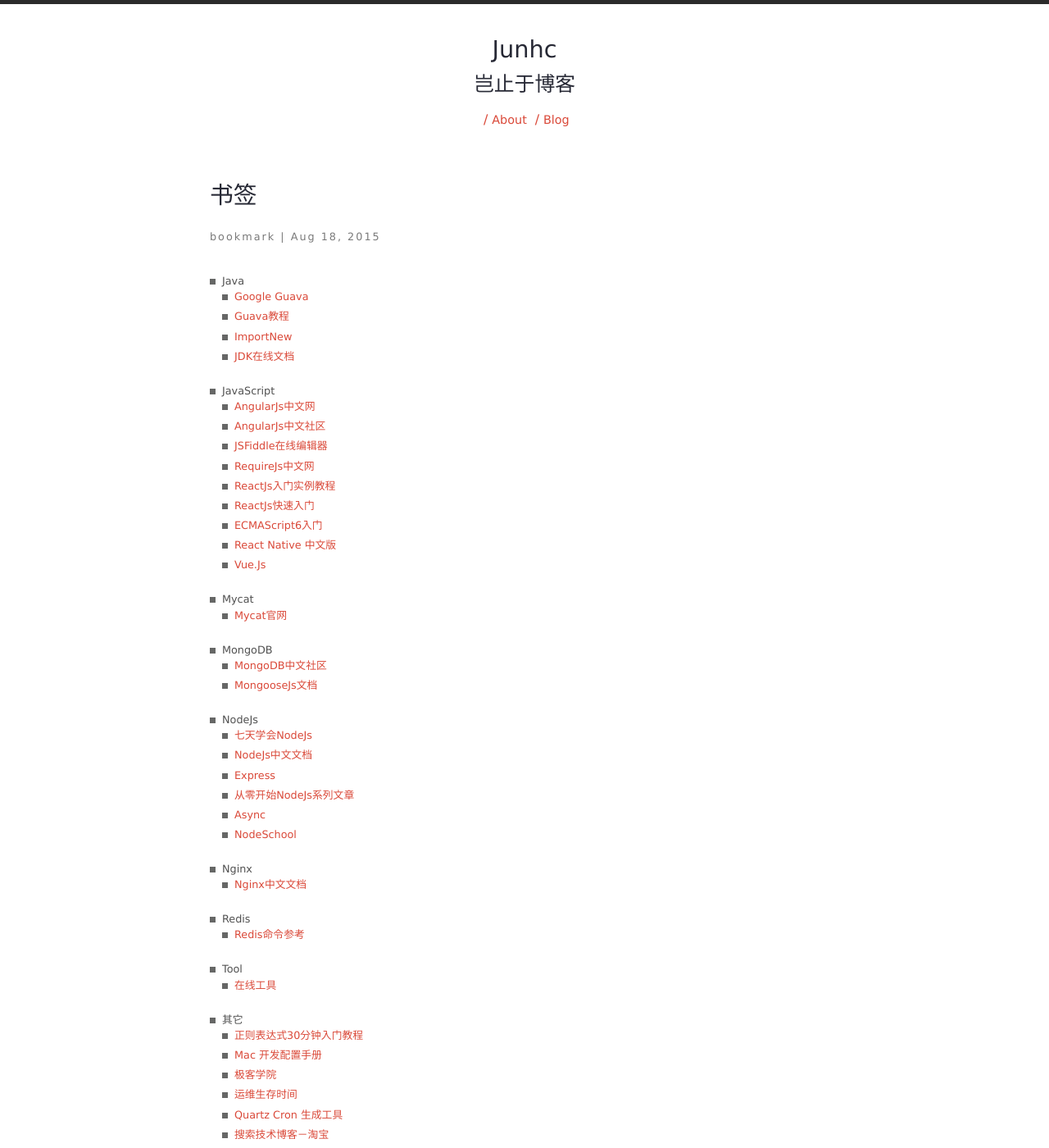
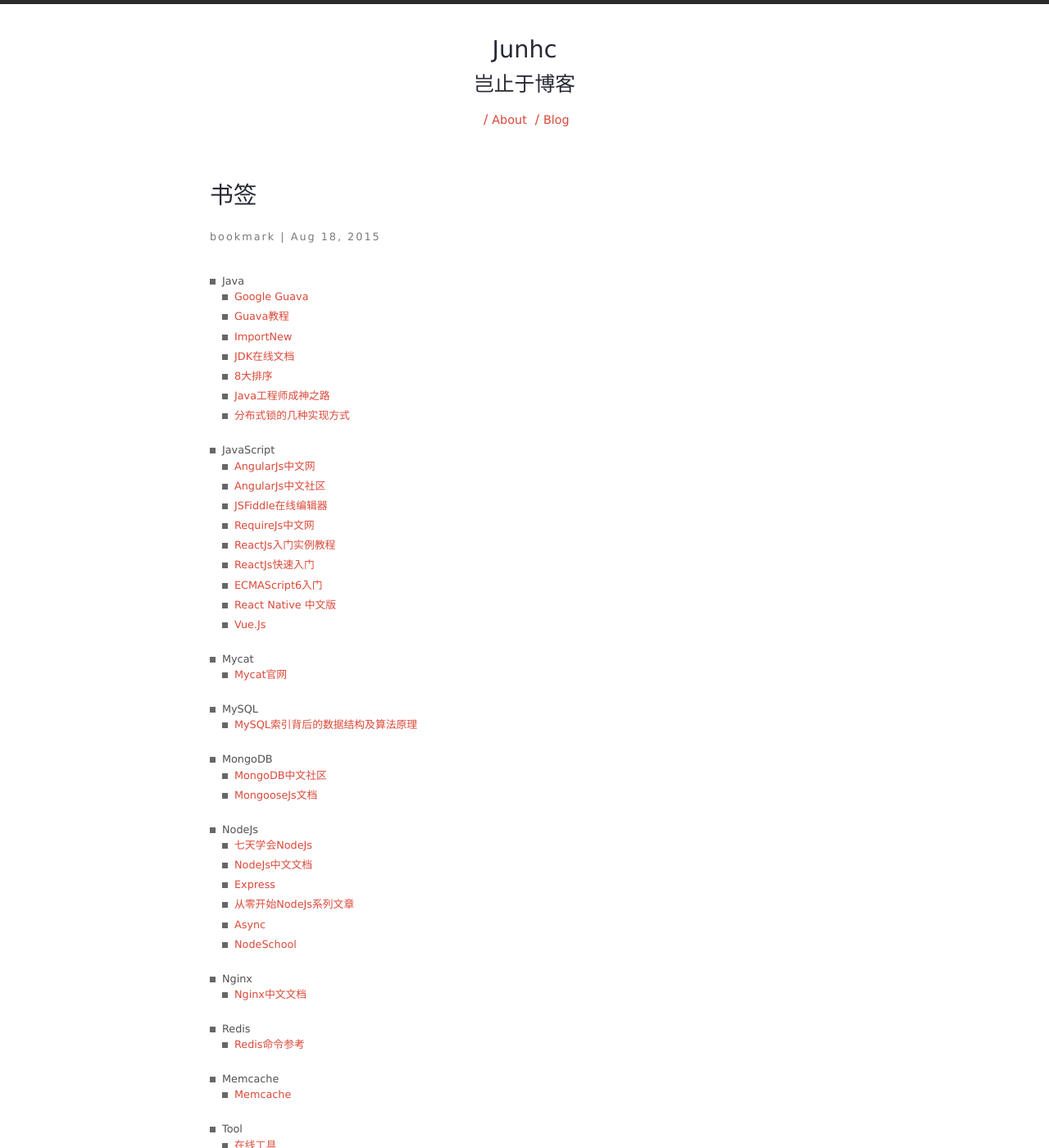
Before and after one commit to junhc/junhc.github.io, a Jekyll site: the page built from _posts/2015-08-18-bookmark.md, in a window 1280 px wide and 1400 px high. Shown: the whole window at 82% size. Built offline with Jekyll 4.4.1, drawn with Linux system fonts in a browser that asks for light colours; Markdown is read by kramdown in place of the engine named in the settings; comment, search, counter and statistics services are not loaded.

Commit message:
Update 2015-08-18-bookmark.md

```diff
--- a/_posts/2015-08-18-bookmark.md
+++ b/_posts/2015-08-18-bookmark.md
@@ -13,6 +13,9 @@ permalink: bookmark
   * [Guava教程](http://www.yiibai.com/guava/)
   * [ImportNew](http://www.importnew.com/)
   * [JDK在线文档](http://tool.oschina.net/apidocs/apidoc?api=jdk-zh)
+  * [8大排序](http://blog.csdn.net/without0815/article/details/7697916)
+  * [Java工程师成神之路](http://www.hollischuang.com/archives/489)
+  * [分布式锁的几种实现方式](https://my.oschina.net/90888/blog/828948)
 * JavaScript
   * [AngularJs中文网](http://www.apjs.net/)
   * [AngularJs中文社区](http://angularjs.cn/T006)
@@ -25,6 +28,8 @@ permalink: bookmark
   * [Vue.Js](http://cn.vuejs.org/)
 * Mycat
   * [Mycat官网](http://www.mycat.org.cn/)
+* MySQL
+  * [MySQL索引背后的数据结构及算法原理](http://blog.codinglabs.org/articles/theory-of-mysql-index.html)
 * MongoDB
   * [MongoDB中文社区](http://www.mongoing.com/)
   * [MongooseJs文档](http://mongoosejs.com/)
@@ -39,6 +44,8 @@ permalink: bookmark
   * [Nginx中文文档](http://www.nginx.cn/doc/index.html)
 * Redis
   * [Redis命令参考](http://redisdoc.com/)
+* Memcache
+  * [Memcache](http://www.cnblogs.com/xrq730/p/4948707.html)
 * Tool
   * [在线工具](http://tool.lu/)
 * 其它
```
